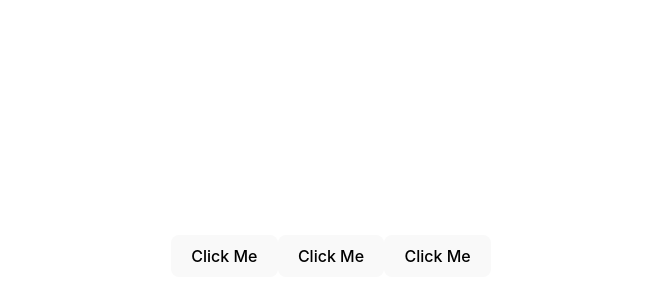
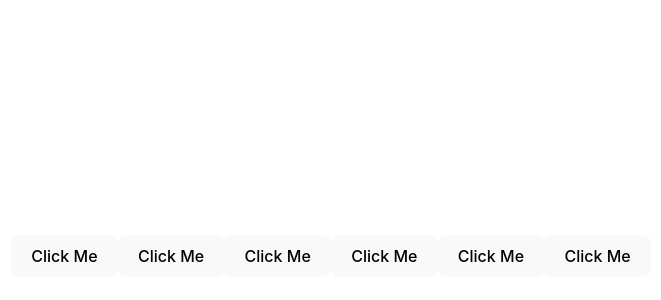
Before and after one commit to MalithShehan/react-project, a React (Vite) app: page / in a window 1280 px wide. Shown: the part 144-444 px from the top of the page, without its empty margins (309-970 px from the left). Built offline with nearby package versions, Linux system fonts and the light colour scheme.

Commit message:
ButtonComponent

```diff
--- a/src/App.tsx
+++ b/src/App.tsx
@@ -1,11 +1,11 @@
 import './App.css'
-
+import ButtonComponent from './componant/ButtonComponent.tsx'
+import {MyButton} from "./componant/ButtonComponent.tsx";
 function App() {
     return (
         <>
-            <button>Click Me</button>
-            <button>Click Me</button>
-            <button>Click Me</button>
+            <ButtonComponent></ButtonComponent>
+            <MyButton></MyButton>
         </>
     )
 }
--- /dev/null
+++ b/src/componant/ButtonComponent.tsx
@@ -0,0 +1,19 @@
+export default function ButtonComponent() {
+    return (
+        <>
+            <button>Click Me</button>
+            <button>Click Me</button>
+            <button>Click Me</button>
+        </>
+    );
+}
+
+export function MyButton() {
+    return (
+        <>
+            <button>Click Me</button>
+            <button>Click Me</button>
+            <button>Click Me</button>
+        </>
+    );
+}
```
